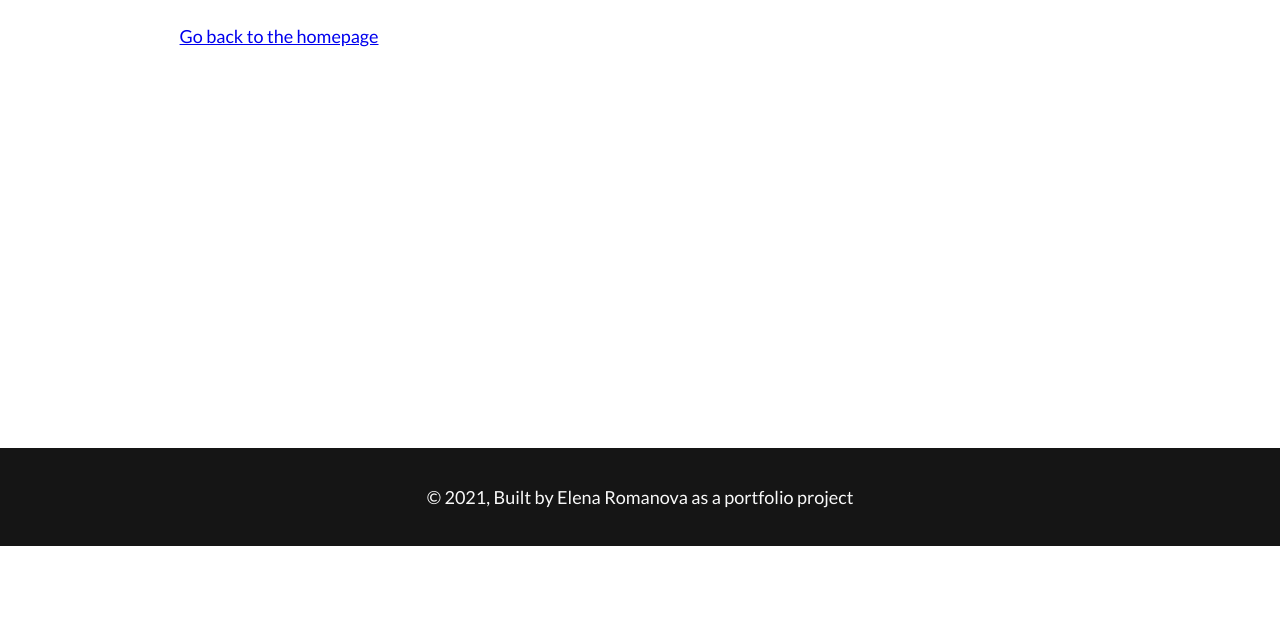
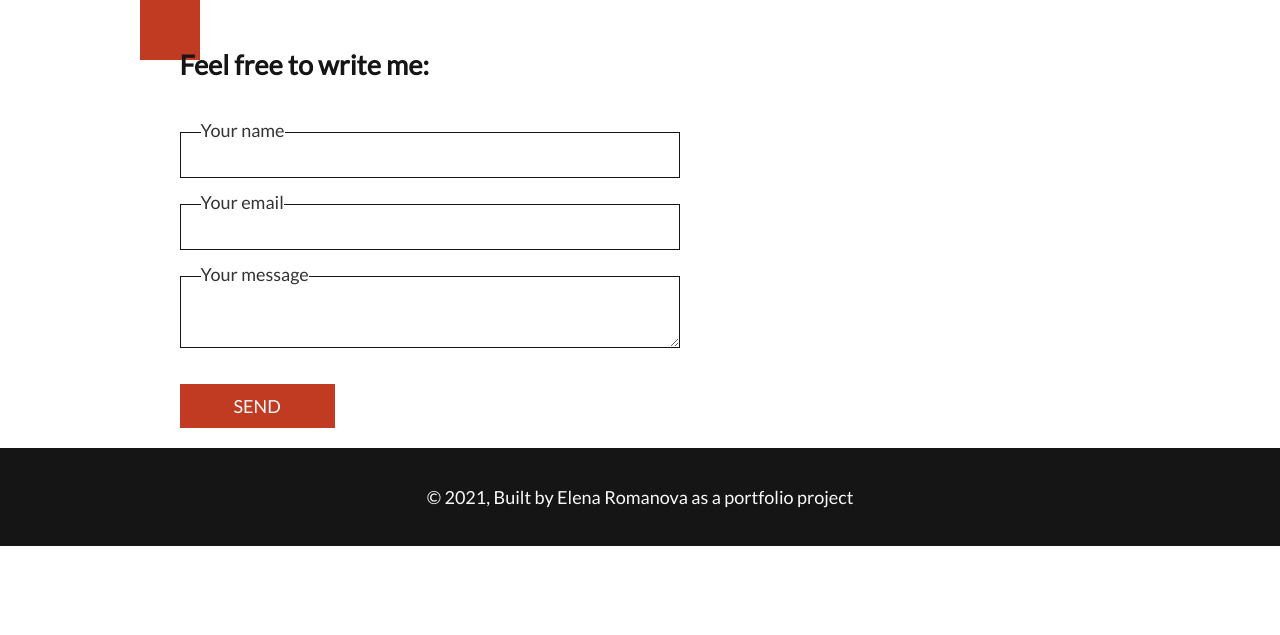
Before and after one commit to for-alisia/gatsby-ex, a Gatsby site: page /contacts in a window 1280 px wide. Shown: the part 254-889 px from the top of the page. Before the commit the page ends 854 px from the top, so only its background shows below. Built offline with nearby package versions, Linux system fonts and the light colour scheme; Gatsby itself is replaced by a stand-in of ours.

Commit message:
Added contacts page and readme.md

```diff
--- a/src/pages/contacts.js
+++ b/src/pages/contacts.js
@@ -1,15 +1,94 @@
 import React from "react"
-import { Link } from "gatsby"
 
 import Layout from "../components/layout"
 import SEO from "../components/seo"
 
+import styled from "styled-components"
+
+const TitleStyled = styled.div`
+  margin: 4rem 0;
+  font-family: "Source Sans Pro";
+  font-size: 3rem;
+  text-align: right;
+  position: relative;
+
+  &:before {
+    content: "";
+    display: block;
+    position: absolute;
+    width: 60%;
+    height: 100%;
+    z-index: -1;
+    border: 1px solid #151515;
+    top: 0px;
+    right: 40px;
+  }
+`
+const SubtitleSttyled = styled.div`
+  color: #151515;
+  display: inline-block;
+  position: relative;
+  font-size: 1.5rem;
+
+  &:before {
+    content: "";
+    display: block;
+    position: absolute;
+    width: 60px;
+    height: 60px;
+    z-index: -1;
+    background: #c13b22;
+    top: -50px;
+    left: -40px;
+  }
+`
+const FielGroupStyled = styled.div``
+const LabelStyled = styled.label`
+  display: inline-block;
+  transform: translate(21px, 11px);
+  background-color: white;
+`
+
+const InputStyled = styled.input`
+  border: 1px solid #151515;
+  padding: 0.5rem 1rem;
+  outline: none;
+  border-radius: 0;
+  width: 500px;
+  display: block;
+`
+
+const ButtonStyled = styled.button`
+  padding: 0.5rem 3rem;
+  background-color: #c13b22;
+  border-radius: 0;
+  border: none;
+  text-transform: uppercase;
+  color: #f9f9f9;
+  margin-top: 2rem;
+  outline: none;
+`
+
 const ContactsPage = () => (
   <Layout>
     <SEO title="Contacts page" />
-    <h1>Hi from the second page</h1>
-    <p>Welcome to page 2</p>
-    <Link to="/">Go back to the homepage</Link>
+    <TitleStyled as="h2">Do you have any questions?</TitleStyled>
+    <SubtitleSttyled as="h4">Feel free to write me:</SubtitleSttyled>
+    <form>
+      <FielGroupStyled>
+        <LabelStyled htmlFor="name">Your name</LabelStyled>
+        <InputStyled name="name" type="text" />
+      </FielGroupStyled>
+      <FielGroupStyled>
+        <LabelStyled htmlFor="email">Your email</LabelStyled>
+        <InputStyled name="email" type="email" />
+      </FielGroupStyled>
+      <FielGroupStyled>
+        <LabelStyled htmlFor="message">Your message</LabelStyled>
+        <InputStyled as="textarea" name="message" />
+      </FielGroupStyled>
+      <ButtonStyled type="submit">Send</ButtonStyled>
+    </form>
   </Layout>
 )
 
```
Also changed, not shown: README.md, 1 other file.
